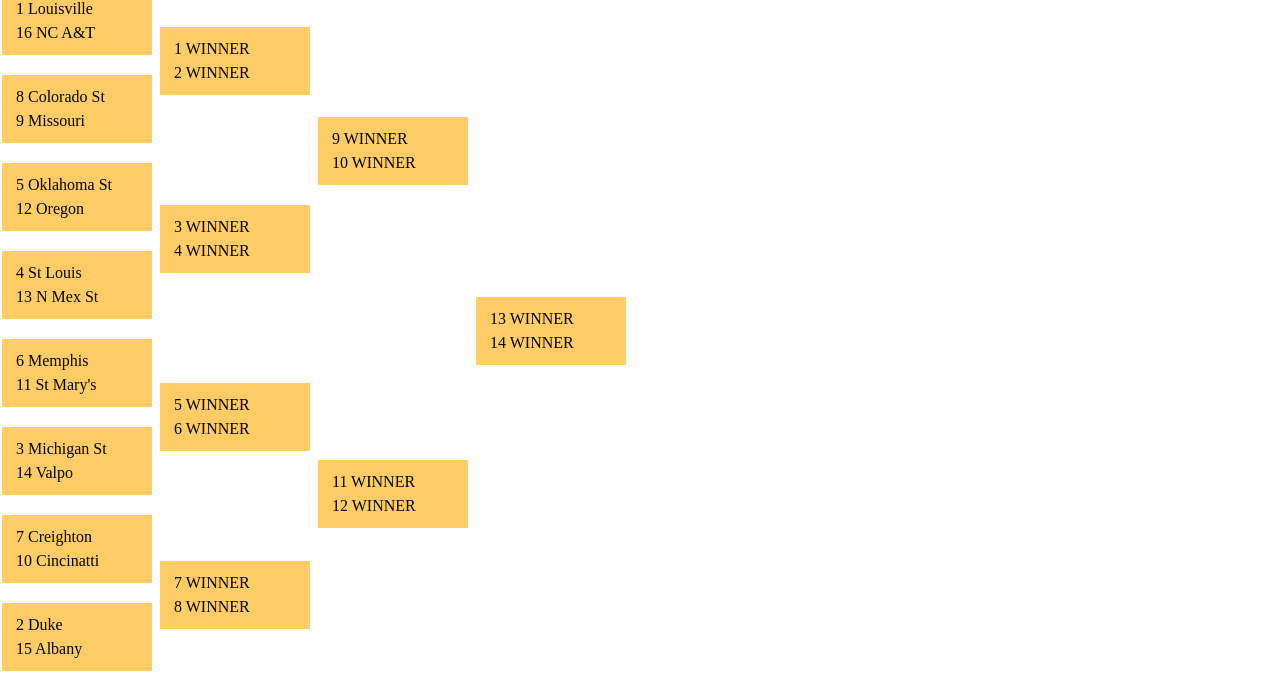
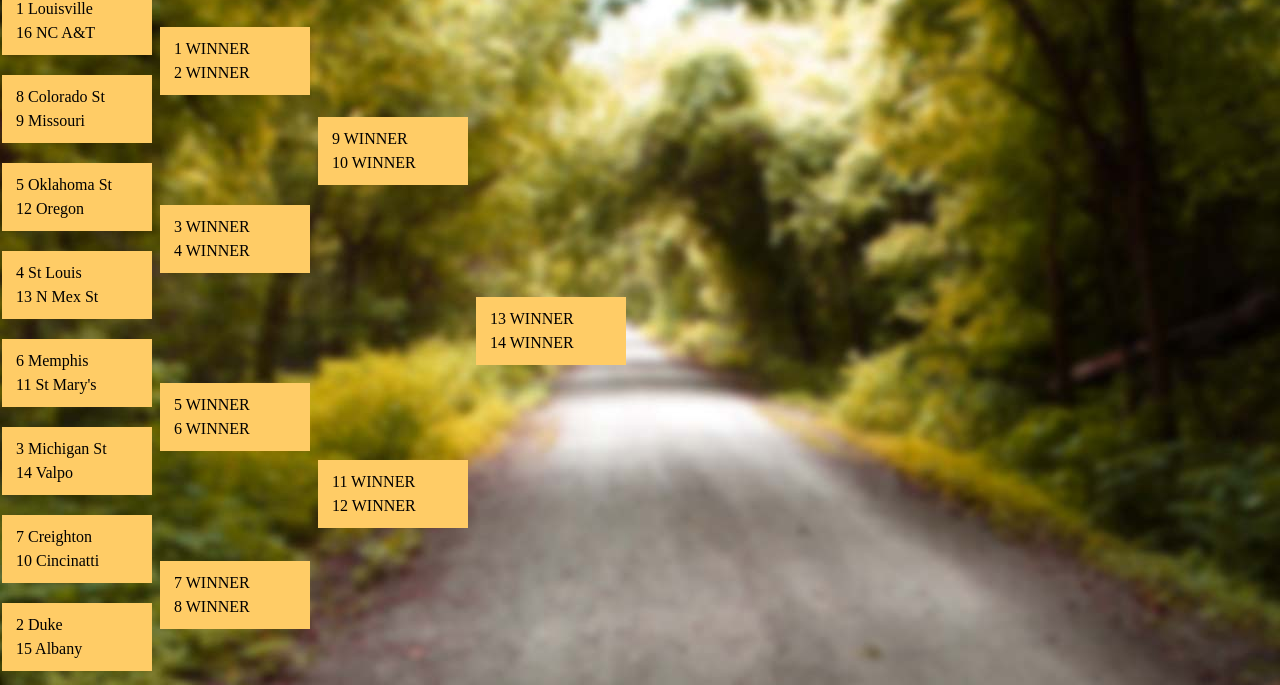
Before and after one commit to LukeTheProgrammer/BlendersBracket, a plain HTML site: page index.html in a window 1280 px wide. Shown: the part 155-840 px from the top of the page. Drawn offline with nearby package versions, Linux system fonts and the light colour scheme.

Commit message:
Background image

```diff
--- a/style.css
+++ b/style.css
@@ -51,6 +51,11 @@ table {
 
 /*------Real CSS------*/
 
+body {
+	background-image: url('background.jpg');
+	background-repeat: no-repeat;
+	background-size: 100%
+}
 #header {
     width: 100%;
     height: 100px;
```
Also changed, not shown: background.jpg (added).
